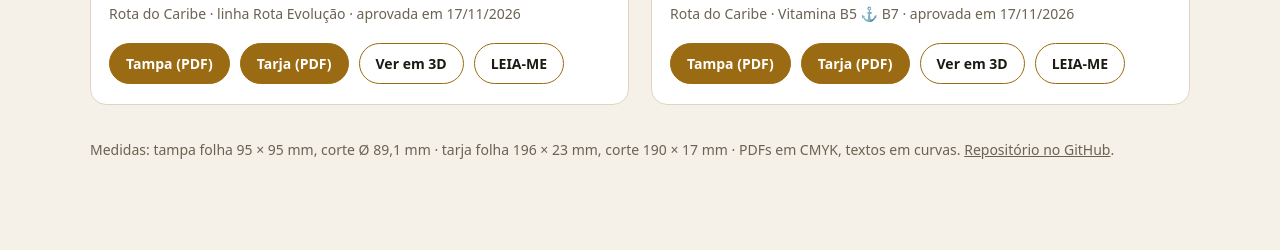
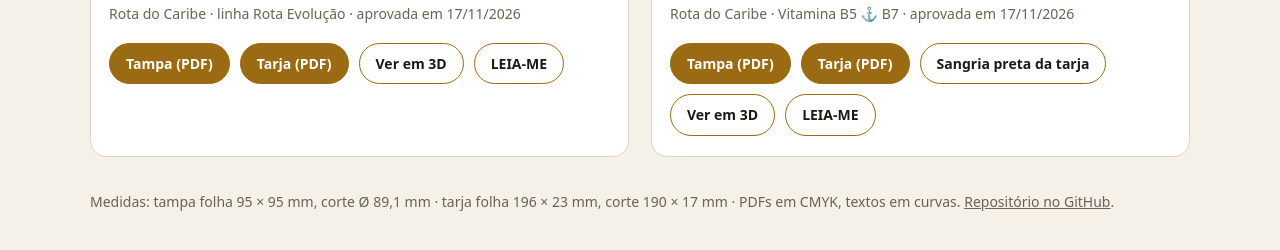
Before and after one commit to brutob2b-pixel/rotulos-aprovados, a plain HTML site: page index.html in a window 1280 px wide. Shown: the part 700-950 px from the top of the page. Before the commit the page ends 917 px from the top, so only its background shows below. Drawn offline with Linux system fonts and the light colour scheme.

Commit message:
feat: atalho para a prova da sangria preta da tarja do Elegance

```diff
--- a/index.html
+++ b/index.html
@@ -57,6 +57,7 @@
         <div class="botoes">
           <a class="botao principal" href="elegance-premium/impressao-tampa.pdf">Tampa (PDF)</a>
           <a class="botao principal" href="elegance-premium/impressao-tarja.pdf">Tarja (PDF)</a>
+          <a class="botao" href="elegance-premium/prova-sangria-tarja.jpg">Sangria preta da tarja</a>
           <a class="botao" href="simulador/?marca=Rota%20do%20Caribe">Ver em 3D</a>
           <a class="botao" href="elegance-premium/LEIA-ME.md">LEIA-ME</a>
         </div>
```
